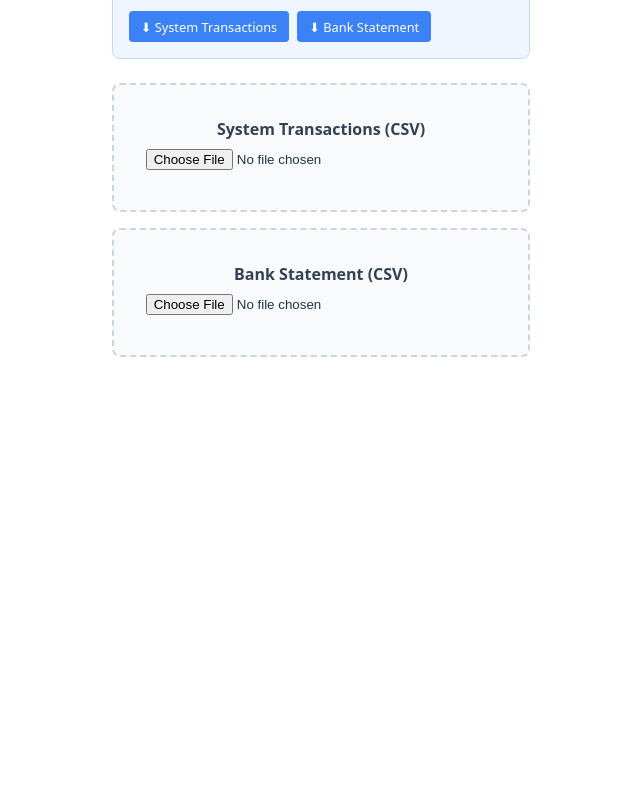
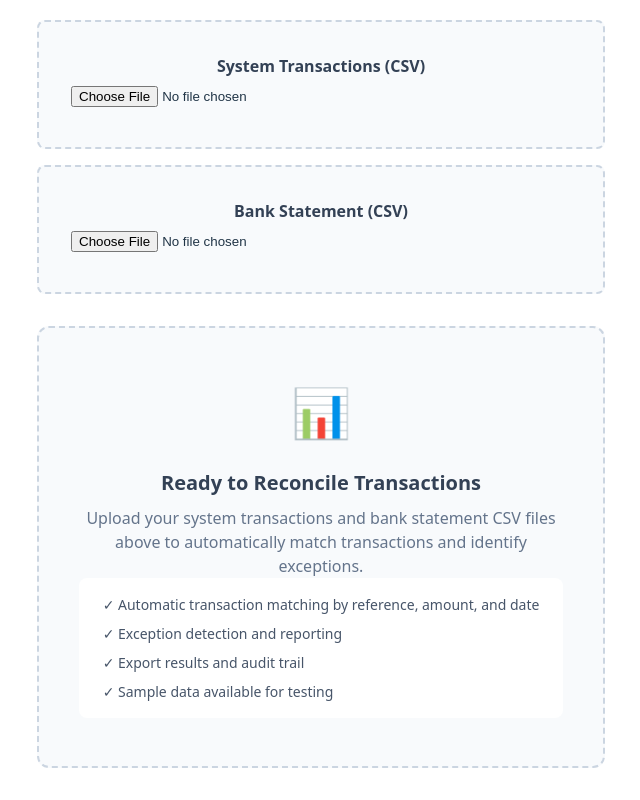
Before and after one commit to gillybops/banking-recon-dashboard, a React (Vite) app: page / in a window 1280 px wide. Shown: the part 332-1132 px from the top of the page, without its empty margins (319-959 px from the left). Before the commit the page ends 800 px from the top, so only its background shows below. Built offline with nearby package versions, Linux system fonts and the light colour scheme.

Commit message:
Added professional empty state with welcome message

```diff
--- a/src/App.jsx
+++ b/src/App.jsx
@@ -7,6 +7,7 @@ import ExportButton from './components/ExportButton'
 import SummaryExportButton from './components/SummaryExportButton'
 import SampleDataButtons from './components/SampleDataButtons'
 import AuditTrail from './components/AuditTrail'
+import EmptyState from './components/EmptyState'
 import { matchTransactions } from './utils/matchingLogic'
 import './App.css'
 
@@ -118,7 +119,9 @@ function App() {
           </div>
         )}
 
-
+        {!isProcessing && !reconciliation && systemTransactions.length === 0 && bankTransactions.length === 0 && (
+          <EmptyState />
+        )}
 
         {reconciliation && (
           <>
--- /dev/null
+++ b/src/components/EmptyState.jsx
@@ -0,0 +1,47 @@
+export default function EmptyState() {
+  return (
+    <div style={{
+      backgroundColor: '#f8fafc',
+      border: '2px dashed #cbd5e1',
+      borderRadius: '12px',
+      padding: '3rem 2rem',
+      marginTop: '2rem',
+      textAlign: 'center'
+    }}>
+      <div style={{ fontSize: '3rem', marginBottom: '1rem' }}>
+        📊
+      </div>
+      <h3 style={{
+        color: '#334155',
+        marginBottom: '0.5rem',
+        fontSize: '1.25rem'
+      }}>
+        Ready to Reconcile Transactions
+      </h3>
+      <p style={{
+        color: '#64748b',
+        marginBottom: '1.5rem',
+        maxWidth: '500px',
+        margin: '0 auto'
+      }}>
+        Upload your system transactions and bank statement CSV files above to automatically match transactions and identify exceptions.
+      </p>
+      <div style={{
+        display: 'inline-flex',
+        flexDirection: 'column',
+        gap: '0.5rem',
+        textAlign: 'left',
+        backgroundColor: 'white',
+        padding: '1rem 1.5rem',
+        borderRadius: '8px',
+        fontSize: '0.875rem',
+        color: '#475569'
+      }}>
+        <div>✓ Automatic transaction matching by reference, amount, and date</div>
+        <div>✓ Exception detection and reporting</div>
+        <div>✓ Export results and audit trail</div>
+        <div>✓ Sample data available for testing</div>
+      </div>
+    </div>
+  );
+}
```
